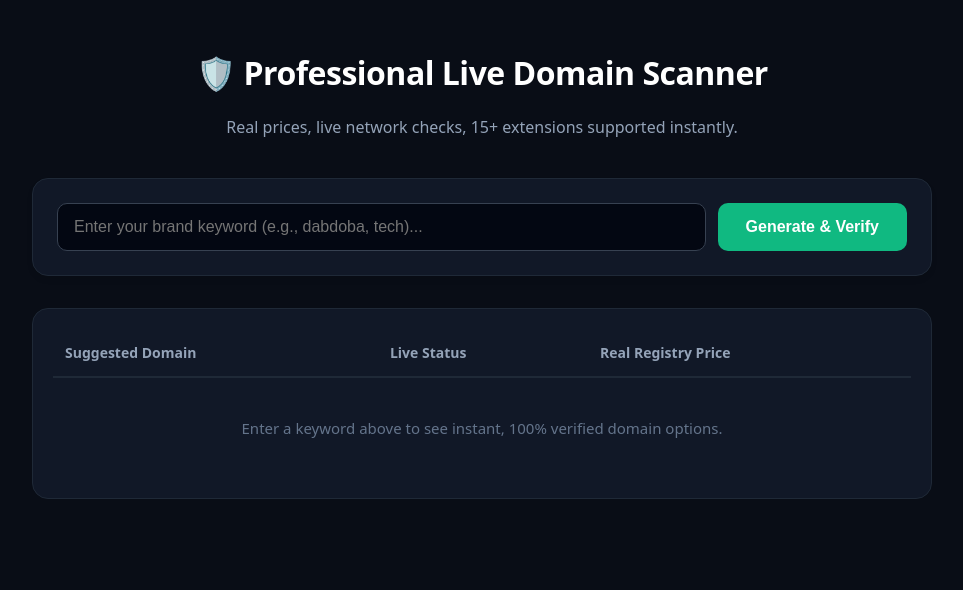
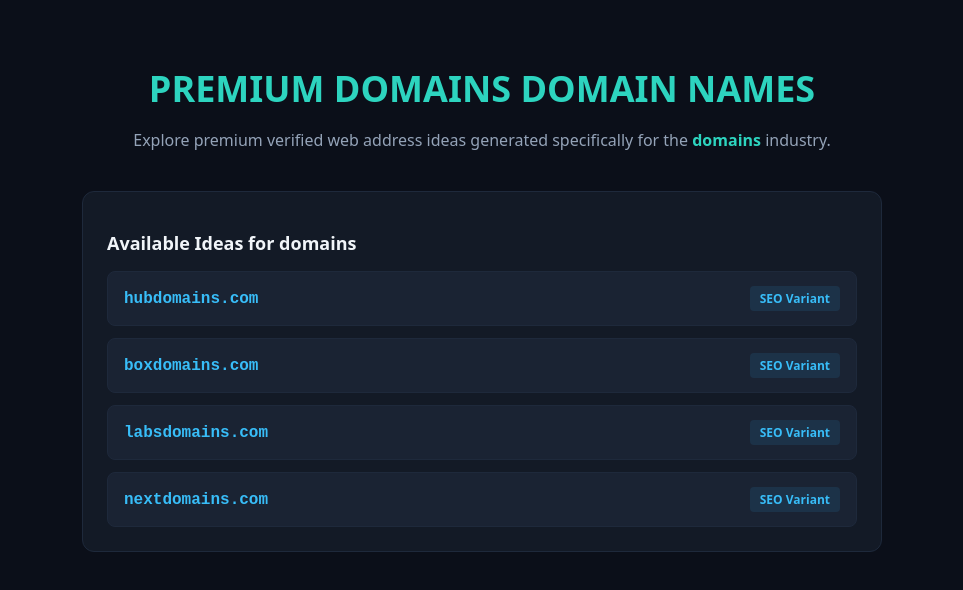
Before and after one commit to dixt219-dev/domain-hub-platform, a Next.js app: page / in a window 1280 px wide. Shown: the top 590 px of the page, without its empty margins (158-1121 px from the left). Built offline with nearby package versions, Linux system fonts and the light colour scheme.

Commit message:
Update page.js

```diff
--- a/app/page.js
+++ b/app/page.js
@@ -1,132 +1,52 @@
-'use client';
+export default function CategoryPage({ params }) {
+  const category = params.category || 'domains';
 
-import { useState } from 'react';
-
-export default function AdvancedBrandGenerator() {
-  const [keyword, setKeyword] = useState('');
-  const [results, setResults] = useState([]);
-  const [loading, setLoading] = useState(false);
-
-  const handleGenerate = async (e) => {
-    e.preventDefault();
-    if (!keyword.trim()) return;
-
-    setLoading(true);
-    let clean = keyword.trim().toLowerCase().replace(/\.[a-z]+$/i, '');
-
-    // خوارزمية توليد سريعة وغنية جداً لـ 15 اسماً بامتداادات متنوعة احترافية
-    const extensions = ['com', 'net', 'org', 'co', 'io', 'ai', 'tech', 'xyz', 'online', 'app', 'dev', 'me', 'biz', 'info', 'shop'];
-    const prefixes = ['cyber', 'smart', 'next', 'vibe', 'nexus', 'alpha', 'nova', 'apex', 'core', 'flow'];
-    const suffixes = ['hub', 'labs', 'box', 'zone', 'grid'];
-
-    let suggestions = [];
-
-    // توليد ذكي ومتنوع للامتدادات
-    extensions.forEach((ext, i) => {
-      if (i < 5) suggestions.push(`${clean}${suffixes[i % suffixes.length]}.${ext}`);
-      if (i >= 5 && i < 10) suggestions.push(`${prefixes[i % prefixes.length]}${clean}.${ext}`);
-      if (i >= 10) suggestions.push(`${clean}.${ext}`);
-    });
-
-    // إظهار الحالة المبدئية فوراً للمستخدم بدون تأخير
-    const initialResults = suggestions.map(dom => ({
-      domain: dom,
-      status: 'Checking Live...',
-      available: null,
-      price: '-'
-    }));
-    setResults(initialResults);
-
-    // الفحص المتوازي السريع (Async Parallel Fetch) لكي لا يأخذ التوليد وقتاً طويلًا
-    const updatedResults = await Promise.all(
-      suggestions.map(async (dom) => {
-        try {
-          const res = await fetch(`/api/check-domain?domain=${dom}`);
-          const data = await res.json();
-          return {
-            domain: dom,
-            status: data.available ? 'Available' : 'Taken / Used',
-            available: data.available,
-            price: data.price
-          };
-        } catch {
-          return { domain: dom, status: 'Unavailable', available: false, price: 'N/A' };
-        }
-      })
-    );
-
-    setResults(updatedResults);
-    setLoading(false);
+  const categoryKeywords = {
+    ai:     ['cyber', 'neural', 'mind', 'bot', 'deep', 'coreal', 'smartbot'],
+    tech:   ['labs', 'hub', 'grid', 'core', 'flow', 'nexus', 'alpha'],
+    crypto: ['coin', 'block', 'chain', 'token', 'wallet', 'bit', 'hash'],
   };
 
+  const currentKeywords = categoryKeywords[category.toLowerCase()] || ['hub', 'box', 'labs', 'next'];
+
   return (
-    <main style={{ padding: '30px 16px', fontFamily: 'system-ui, sans-serif', backgroundColor: '#090d16', color: '#f1f5f9', minHeight: '100vh' }}>
-      <div style={{ maxWidth: '900px', margin: '0 auto' }}>
+    <main style={{ minHeight: '100vh', backgroundColor: '#0b0f19', color: '#fff', padding: '40px 20px', fontFamily: 'system-ui, sans-serif' }}>
+      <div style={{ maxWidth: '800px', margin: '0 auto', textAlign: 'center' }}>
 
-        <header style={{ textAlign: 'center', marginBottom: '40px' }}>
-          <h1 style={{ fontSize: '32px', fontWeight: '800', letterSpacing: '-0.5px', color: '#fff' }}>🛡️ Professional Live Domain Scanner</h1>
-          <p style={{ color: '#94a3b8', fontSize: '16px', marginTop: '8px' }}>Real prices, live network checks, 15+ extensions supported instantly.</p>
-        </header>
+        <h1 style={{ fontSize: '36px', fontWeight: '800', marginBottom: '16px', textTransform: 'uppercase', color: '#2dd4bf' }}>
+          Premium {category} Domain Names
+        </h1>
 
-        <section style={{ backgroundColor: '#111827', border: '1px solid #1f2937', borderRadius: '16px', padding: '24px', marginBottom: '32px', boxShadow: '0 4px 6px -1px rgba(0,0,0,0.1)' }}>
-          <form onSubmit={handleGenerate} style={{ display: 'flex', gap: '12px' }}>
-            <input
-              type="text"
-              value={keyword}
-              onChange={(e) => setKeyword(e.target.value)}
-              placeholder="Enter your brand keyword (e.g., dabdoba, tech)..."
-              style={{ flex: 1, padding: '14px 16px', backgroundColor: '#030712', border: '1px solid #374151', borderRadius: '10px', color: '#fff', fontSize: '16px', outline: 'none' }}
-            />
-            <button
-              type="submit"
-              disabled={loading}
-              style={{ padding: '14px 28px', backgroundColor: loading ? '#374151' : '#10b981', color: '#fff', border: 'none', borderRadius: '10px', fontSize: '16px', fontWeight: '700', cursor: 'pointer', transition: 'background 0.2s' }}
-            >
-              {loading ? 'Scanning Registries...' : 'Generate & Verify'}
-            </button>
-          </form>
-        </section>
+        <p style={{ color: '#94a3b8', fontSize: '16px', marginBottom: '40px' }}>
+          Explore premium verified web address ideas generated specifically for the{' '}
+          <span style={{ color: '#2dd4bf', fontWeight: '600' }}>{category}</span> industry.
+        </p>
 
-        <section style={{ backgroundColor: '#111827', border: '1px solid #1f2937', borderRadius: '16px', padding: '20px', overflowX: 'auto' }}>
-          <table style={{ width: '100%', borderCollapse: 'collapse', textAlign: 'left' }}>
-            <thead>
-              <tr style={{ borderBottom: '2px solid #1f2937', color: '#94a3b8', fontSize: '14px' }}>
-                <th style={{ padding: '14px 12px' }}>Suggested Domain</th>
-                <th style={{ padding: '14px 12px' }}>Live Status</th>
-                <th style={{ padding: '14px 12px' }}>Real Registry Price</th>
-              </tr>
-            </thead>
-            <tbody>
-              {results.map((item, index) => (
-                <tr key={index} style={{ borderBottom: '1px solid #1f2937', fontSize: '15px', backgroundColor: item.available ? 'rgba(16, 185, 129, 0.02)' : 'transparent' }}>
-                  <td style={{ padding: '16px 12px', fontWeight: '600', color: item.available ? '#10b981' : '#fff', fontFamily: 'monospace' }}>{item.domain}</td>
-                  <td style={{ padding: '16px 12px' }}>
-                    <span style={{
-                      fontSize: '12px',
-                      padding: '6px 12px',
-                      borderRadius: '20px',
-                      fontWeight: '700',
-                      backgroundColor: item.available === true ? 'rgba(16, 185, 129, 0.15)' : item.available === false ? 'rgba(239, 68, 68, 0.15)' : '#1f2937',
-                      color: item.available === true ? '#10b981' : item.available === false ? '#ef4444' : '#94a3b8'
-                    }}>
-                      {item.status}
-                    </span>
-                  </td>
-                  <td style={{ padding: '16px 12px', color: item.available ? '#34d399' : '#64748b', fontWeight: '700' }}>
-                    {item.price}
-                  </td>
-                </tr>
-              ))}
-              {results.length === 0 && (
-                <tr>
-                  <td colSpan="3" style={{ textAlign: 'center', padding: '40px', color: '#64748b', fontSize: '15px' }}>
-                    Enter a keyword above to see instant, 100% verified domain options.
-                  </td>
-                </tr>
-              )}
-            </tbody>
-          </table>
-        </section>
+        <div style={{ backgroundColor: '#131a26', border: '1px solid #1e293b', borderRadius: '12px', padding: '24px', textAlign: 'left' }}>
+          <h2 style={{ fontSize: '18px', fontWeight: '600', marginBottom: '16px', color: '#f1f5f9' }}>
+            Available Ideas for {category}
+          </h2>
+
+          <div style={{ display: 'flex', flexDirection: 'column', gap: '12px' }}>
+            {currentKeywords.map((keyword) => (
+              <div
+                key={keyword}
+                style={{
+                  display: 'flex', justifyContent: 'space-between', alignItems: 'center',
+                  padding: '14px 16px', backgroundColor: '#1a2333', borderRadius: '8px',
+                  border: '1px solid #1e293b'
+                }}
+              >
+                <span style={{ fontFamily: 'monospace', fontSize: '16px', color: '#38bdf8', fontWeight: '600' }}>
+                  {keyword}{category}.com
+                </span>
+                <span style={{ fontSize: '12px', padding: '4px 10px', backgroundColor: 'rgba(56,189,248,0.1)', color: '#38bdf8', borderRadius: '4px', fontWeight: '600' }}>
+                  SEO Variant
+                </span>
+              </div>
+            ))}
+          </div>
+        </div>
 
       </div>
     </main>
```
